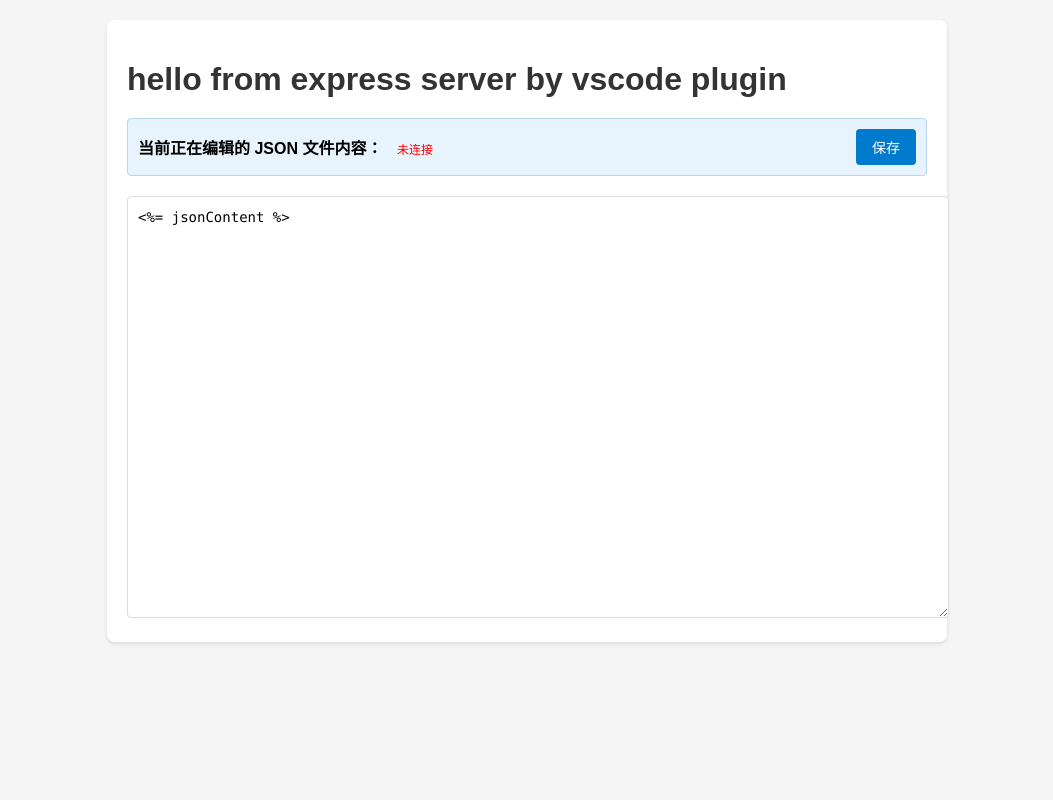
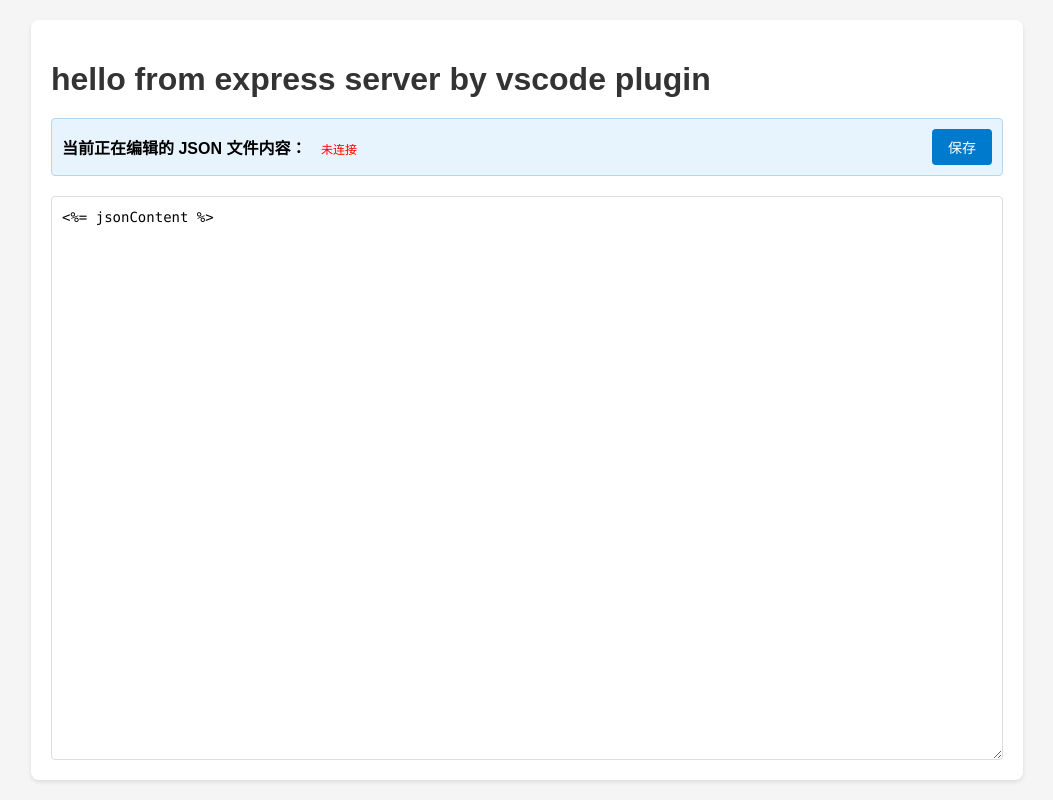
Before and after one commit to hehe1111/learn-vscode-extension, a website: page index.html in a window 1280 px wide. Shown: the whole page, without its empty margins (113-1166 px from the left). Drawn offline with nearby package versions, Linux system fonts and the light colour scheme; no server answers.

Commit message:
feat(index.html): 优化样式

```diff
--- a/index.html
+++ b/index.html
@@ -5,18 +5,29 @@
     <meta name="viewport" content="width=device-width, initial-scale=1.0">
     <title>Express Server from VS Code Plugin</title>
     <style>
+        * {
+            box-sizing: border-box;
+        }
+        html, body {
+            height: 100%;
+        }
         body {
             font-family: Arial, sans-serif;
-            margin: 20px;
+            margin: 0;
+            padding: 20px;
             background-color: #f5f5f5;
         }
         .container {
-            max-width: 800px;
+            height: 100%;
+            max-width: 80%;
+            min-width: 800px;
             margin: 0 auto;
             background: white;
             padding: 20px;
             border-radius: 8px;
             box-shadow: 0 2px 4px rgba(0,0,0,0.1);
+            display: flex;
+            flex-direction: column;
         }
         h1 {
             color: #333;
@@ -24,7 +35,7 @@
         }
         .json-editor {
             width: 100%;
-            min-height: 400px;
+            flex: 1;
             padding: 10px;
             border: 1px solid #ddd;
             border-radius: 4px;
```
